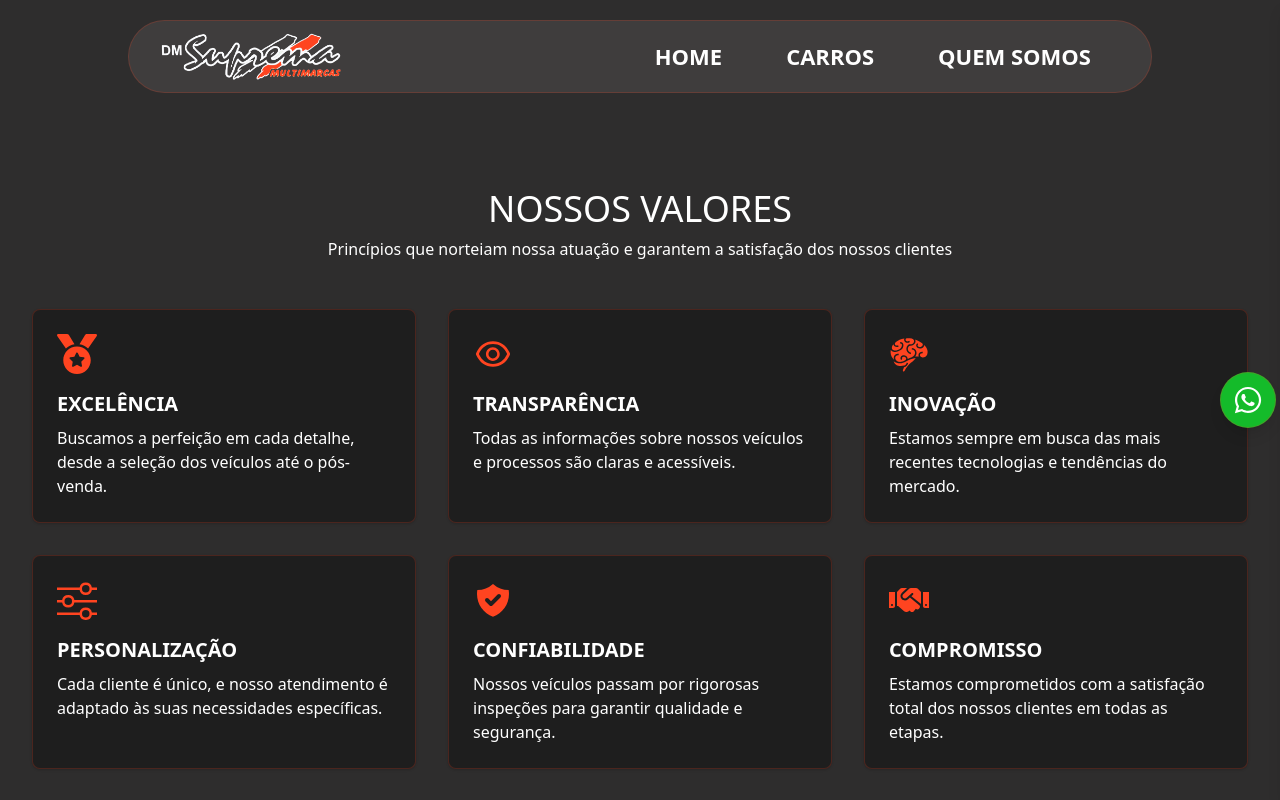
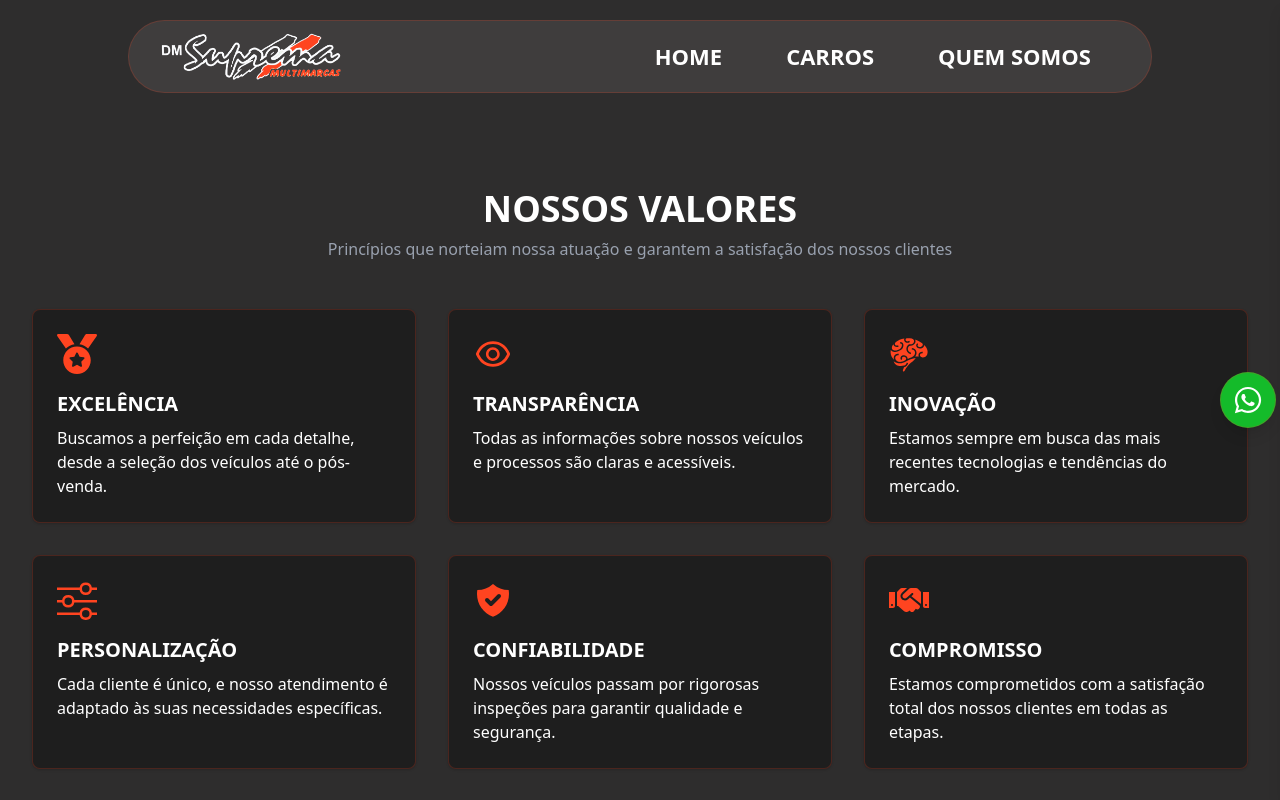
Before and after one commit to felipestambonidev/supremamultimarcas, a Next.js app: page /quem-somos in a window 1280 px wide. Shown: the top 800 px of the page. Built offline with nearby package versions, Linux system fonts and the light colour scheme.

Commit message:
edit: arrumei fontes e estilos

```diff
--- a/components/values/index.tsx
+++ b/components/values/index.tsx
@@ -1,17 +1,17 @@
 "use client";
 
 import { valuesData } from "../../data/valuesData";
-import { motion } from "framer-motion";  // Importando o framer-motion
+import { motion } from "framer-motion";
 
 export default function Values() {
   return (
     <section className="py-16 md:py-24">
       <div className="mx-auto max-w-7xl px-4 sm:px-6 lg:px-8">
         <div className="text-center mb-12">
-          <h2 className="text-3xl md:text-4xl font-medium text-white uppercase">
+          <h2 className="text-3xl md:text-4xl font-bold text-white uppercase">
             Nossos Valores
           </h2>
-          <p className="mx-auto max-w-2xl mt-2 text-white text-base">
+          <p className="mx-auto max-w-2xl mt-2 text-gray-400 text-base">
             Princípios que norteiam nossa atuação e garantem a satisfação dos nossos clientes
           </p>
         </div>
```
